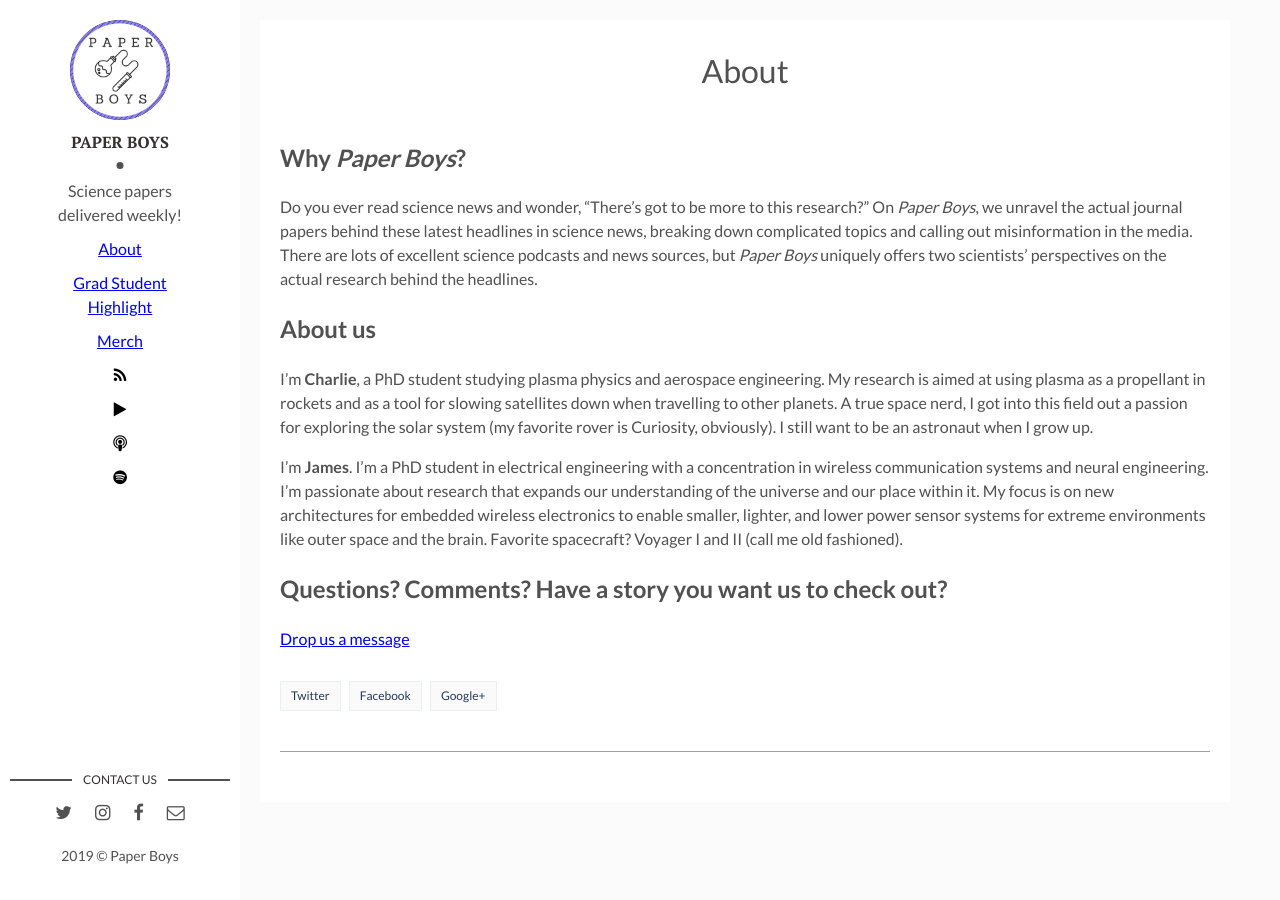
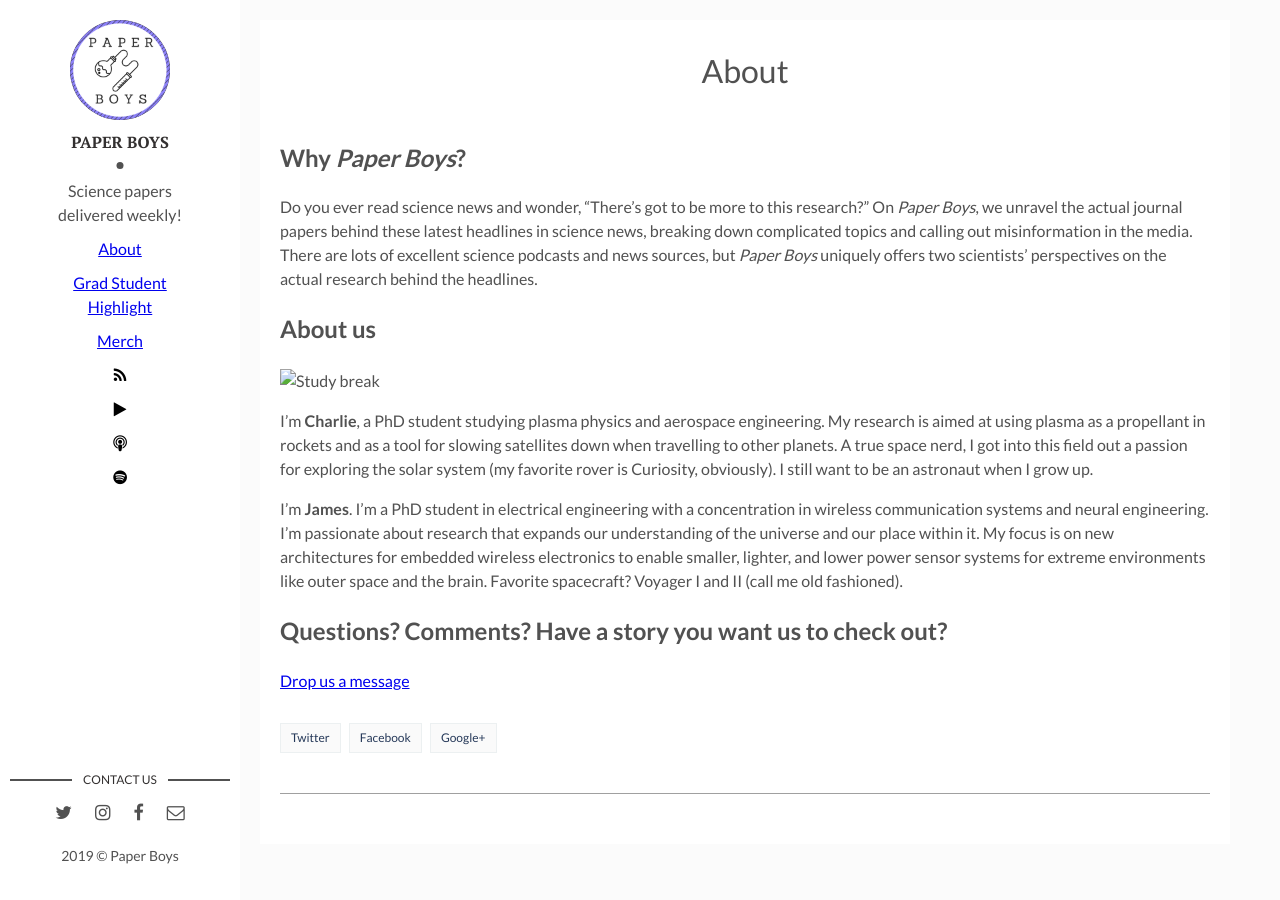
Before and after one commit to paperboyspodcast/paperboyspodcast.github.io, a Jekyll site: the page built from about.md, in a window 1280 px wide. Built offline with Jekyll 4.4.1, drawn with Linux system fonts in a browser that asks for light colours; comment, search, counter and statistics services are not loaded.

Commit message:
Update about.md

```diff
--- a/about.md
+++ b/about.md
@@ -9,6 +9,8 @@ Do you ever read science news and wonder, "There's got to be more to this resear
 
 ## About us
 
+![Study break](JamesAndCharlie.jpg "James (left) and Charlie (right) on their way to climbing Mt. Ruth")
+
 I'm **Charlie**, a PhD student studying plasma physics and aerospace engineering. My research is aimed at using plasma as a propellant in rockets and as a tool for slowing satellites down when travelling
 to other planets. A true space nerd, I got into this field out a passion for exploring the solar system (my favorite rover is Curiosity, obviously). I still want to be an astronaut when I grow up.
 
```
